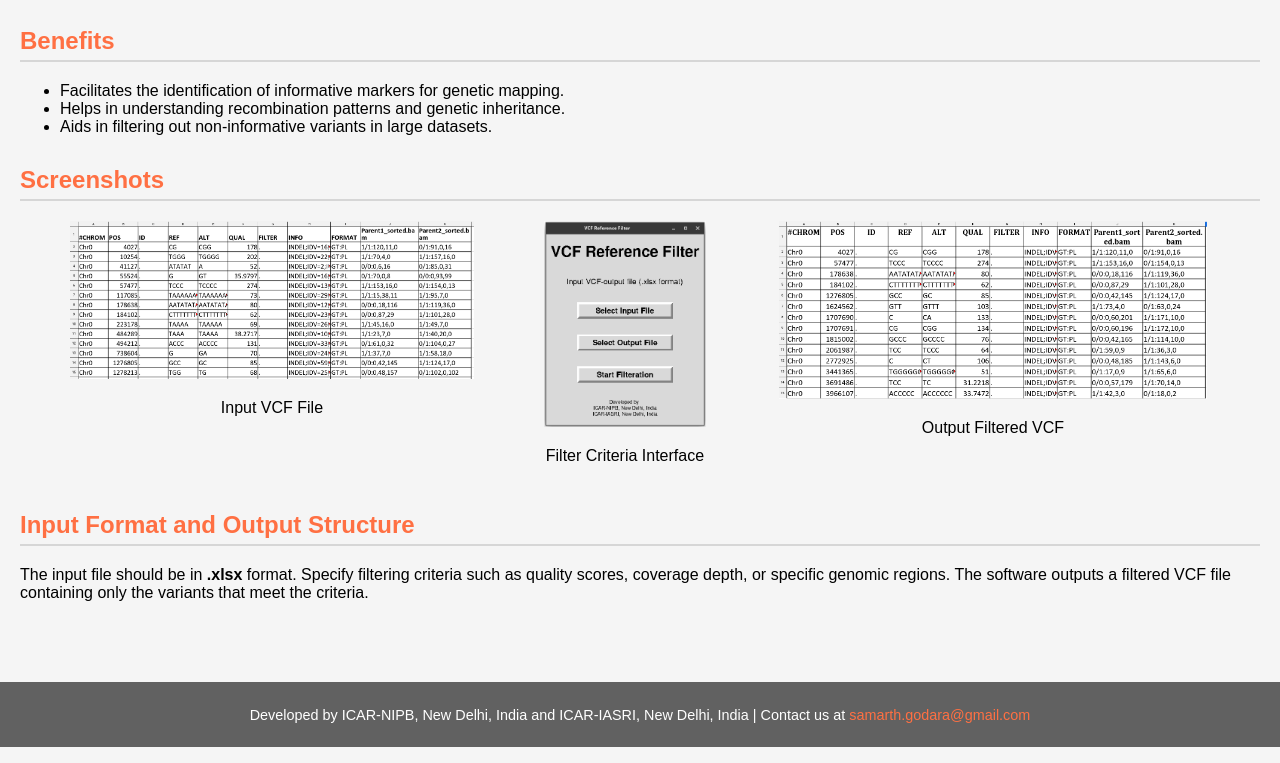
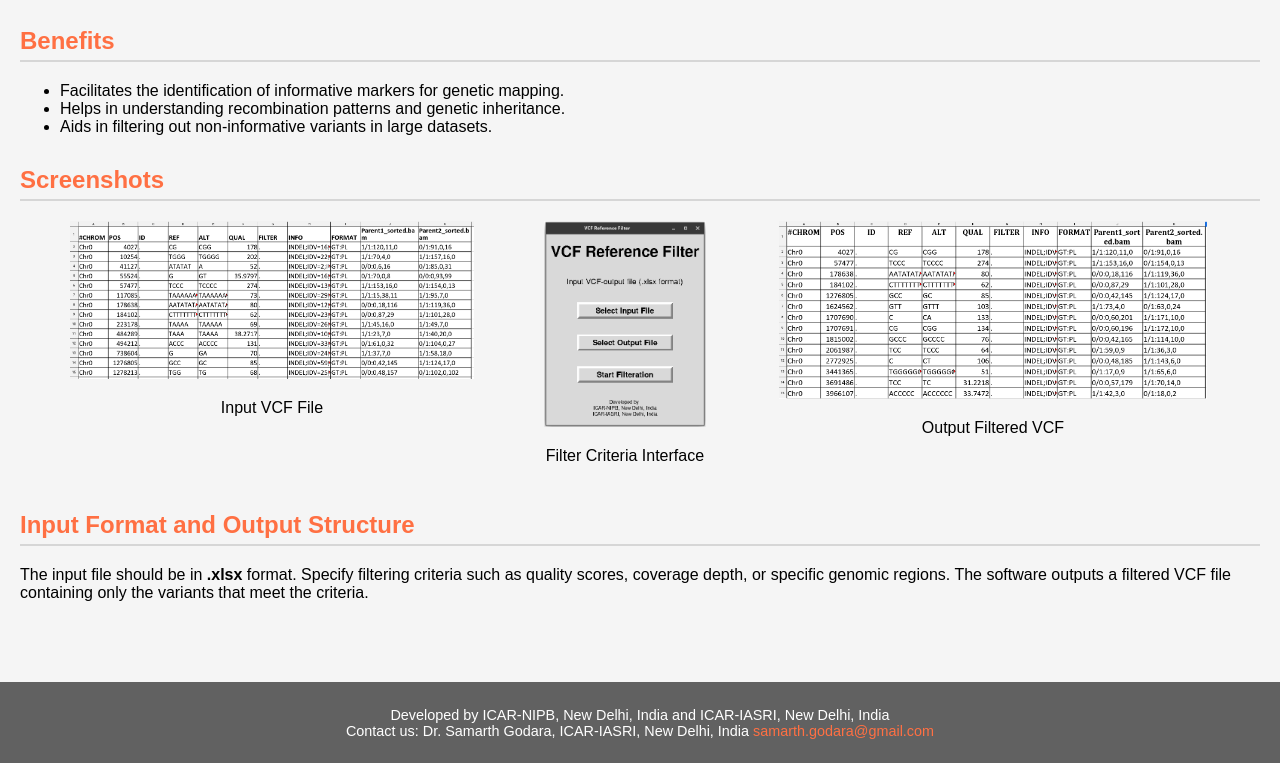
Before and after one commit to Samarth-Godara/vcf_ref_filter, a plain HTML site: page index.html in a window 1280 px wide. Shown: the part 2070-2833 px from the top of the page. Drawn offline with Linux system fonts and the light colour scheme.

Commit message:
Update index.html

```diff
--- a/index.html
+++ b/index.html
@@ -190,7 +190,8 @@ Chr0    4027  .   CG  CGG 178   .     INDEL;... GT:PL           1/1:120,11,0
         </section>
     </main>
     <footer>
-        <p>Developed by ICAR-NIPB, New Delhi, India and ICAR-IASRI, New Delhi, India | Contact us at <a href="samarth.godara@gmail.com">samarth.godara@gmail.com</a></p>
+        <p>Developed by ICAR-NIPB, New Delhi, India and ICAR-IASRI, New Delhi, India <br>
+           Contact us: Dr. Samarth Godara, ICAR-IASRI, New Delhi, India <a href="samarth.godara@gmail.com">samarth.godara@gmail.com</a></p>
     </footer>
 </body>
 </html>
```
